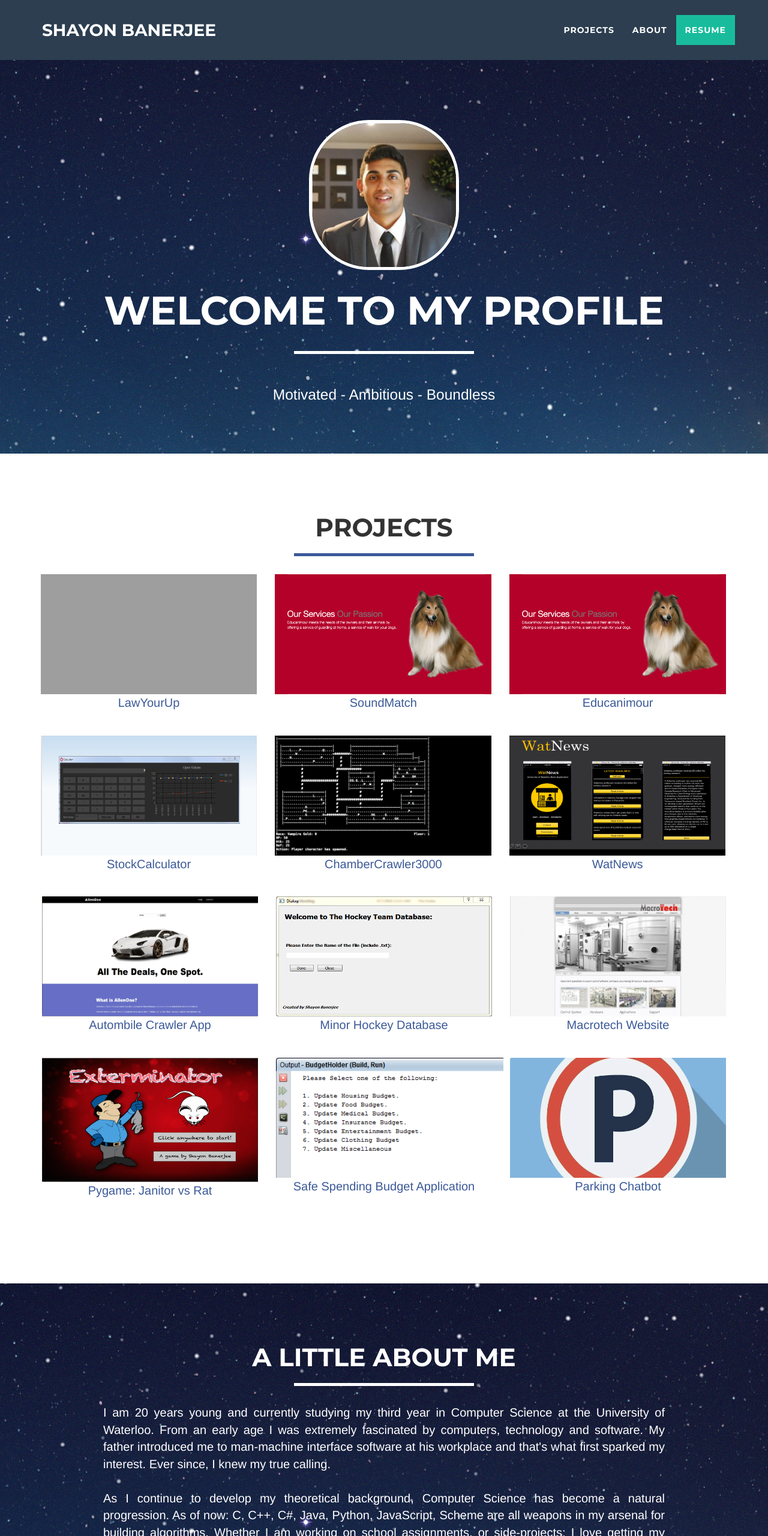
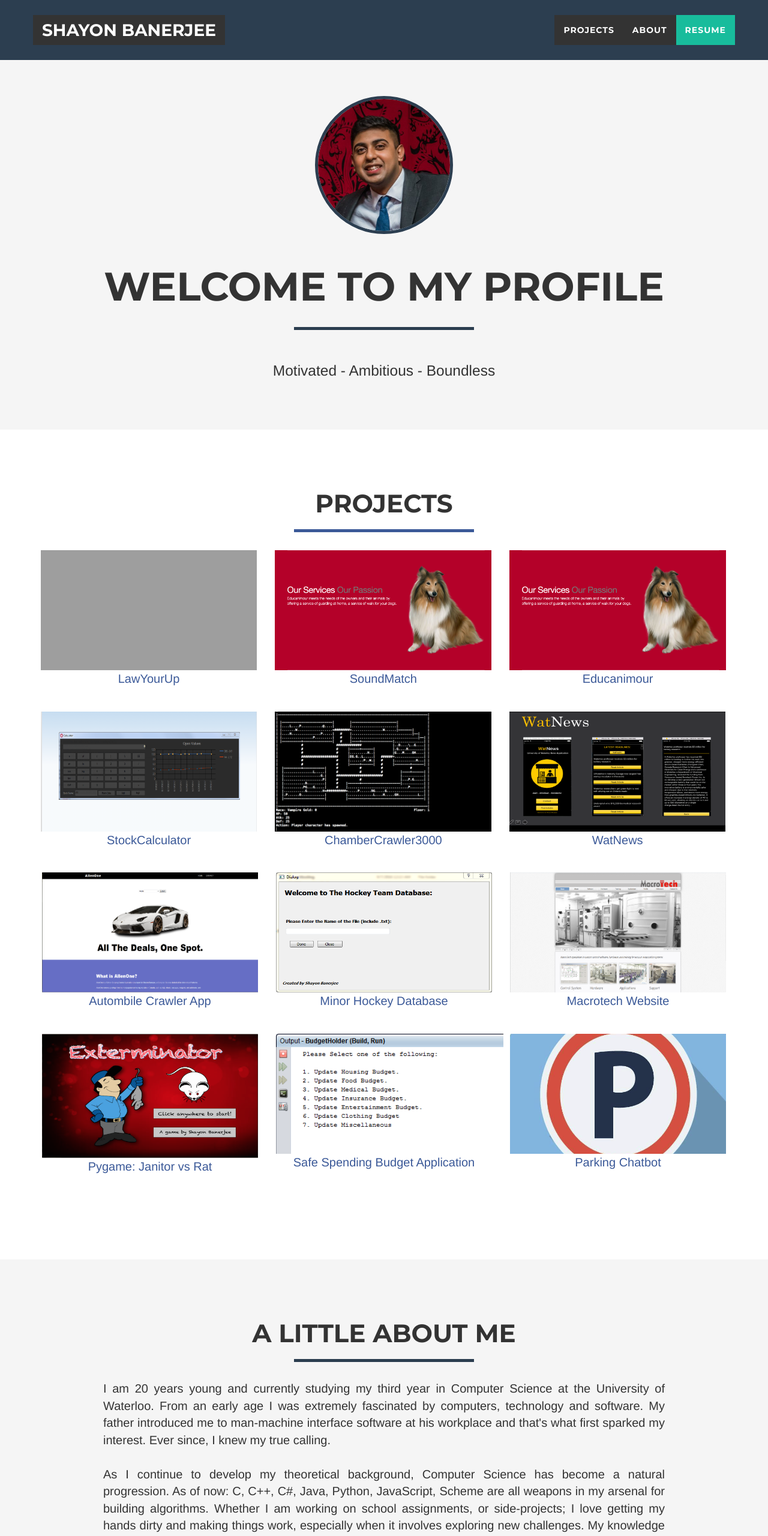
Before and after one commit to shaybanerjee/PersonalWebsite, a website: page index.html in a window 1280 px wide. Shown: the top 2560 px of the page at 60% size. Drawn offline with nearby package versions, Linux system fonts and the light colour scheme; grey boxes are pictures that could not be loaded.

Commit message:
Updated styling of website

```diff
--- a/index.html
+++ b/index.html
@@ -31,9 +31,11 @@
 
     <style>
             .main_img {
-                height: 250px;
-                border-radius: 100px;
-                border: 5px solid #ffffff;
+                height: 230px;
+                margin-top: -40px;
+                margin-bottom: 40px;
+                border-radius: 300px;
+                border: 5px solid #2C3E50;
             }
             #framebox {
                margin-left: -180px;
@@ -61,9 +63,22 @@
                 margin-right: 20px;
 
             }
+
+            .darken
+            {
+                color: #333333;
+                border-color: #333333;
+            }
+
             .mainpara {
                 margin-top: 20px;
             }
+
+            .name
+            {
+                color: #333333;
+            }
+
             .secondpara {
                 text-align: justify;
                 width: 134%;
@@ -79,10 +94,38 @@
             .move {
                 margin-left: -0.2%;
             }
-            header {background-color: white;
-            		background-image: url("img/img.png");}
-            #about {background-color: white;
-            		background-image: url("img/img.png");}
+            .skills
+            {
+                color: #333333;
+            }
+            .name
+            {
+                font-family: cursive;
+            }
+            .navbar-brand
+            {
+               background-color: #333333;
+            }
+            .thickshort
+            {
+                border-color: #2C3E50;
+                background-color: #2C3E50;
+            }
+
+            .line
+            {
+                height: 40px;
+            }
+            .page-scroll
+            {
+                background-color: #333333;
+            }
+
+            header {background-color: #F5F5F5;
+            		}
+            #about {background-color: #F5F5F5;}
+
+
     </style>
 
 </head>
@@ -127,9 +170,11 @@
         <div class="container">
             <div class="row">
                 <div class="col-lg-12">
-                    <img class = main_img src = "img/profile.png" alt="">
+                    <img class = main_img src = "img/profile2.png" alt="">
                     <div class="intro-text">
+                    <div class="typewriter">
                         <span class="name"> Welcome To My Profile </span>
+                    </div>
                         <hr class="thickshort">
                         <div class = "section">
                                 <span class="skills"> Motivated - Ambitious - Boundless </span>
@@ -304,12 +349,12 @@
         <div class="container">
             <div class="row">
                 <div class="col-lg-12 text-center">
-                    <h2>A Little About Me</h2>
+                    <h2 class="darken">A Little About Me</h2>
                     <hr class = "thickshort">
                 </div>
             </div>
             <div class="row">
-                <div id = "aboutsection">
+                <div id = "aboutsection" class="darken">
                     <p> I am 20 years young and currently studying my third year in Computer Science at the University of Waterloo. From an early age I was extremely fascinated by computers, technology and software.  My father introduced me to man-machine interface software at his workplace and that's what first sparked my interest. Ever since, I knew my true calling. <br /> <br />
 
                     As I continue to develop my theoretical background, Computer Science has become a natural progression. As of now: C, C++, C#, Java, Python, JavaScript, Scheme are all weapons in my arsenal for building algorithms. Whether I am working on school assignments, or side-projects; I love getting my hands dirty and making things work, especially when it involves exploring new challenges.
@@ -318,13 +363,13 @@
                 </div>
 
                 <div class="col-lg-8 col-lg-offset-2 text-center">
-                    <div class = "option"><a href="#contact" class="btn btn-lg btn-outline" >
+                    <div class = "option darken"><a href="#contact" class="btn btn-lg btn-outline darken" >
                          Resume
                     </a> </div>
-                    <div class = "option"><a href="https://ca.linkedin.com/in/shayon-banerjee-b61233b9" class="btn btn-lg btn-outline" class = "option">
+                    <div class = "option darken"><a href="https://ca.linkedin.com/in/shayon-banerjee-b61233b9" class="btn btn-lg btn-outline darken" class = "option">
                          LinkedIn
                     </a></div>
-                    <div class = "option"><a href="https://github.com/shaybanerjee" class="btn btn-lg btn-outline" class = "option">
+                    <div class = "option darken"><a href="https://github.com/shaybanerjee" class="btn btn-lg btn-outline darken" class = "option">
                          GitHub
                     </a></div>
                 </div>
```
Also changed, not shown: new.html (deleted, +0 -1 lines), img/profile2.PNG (added).
